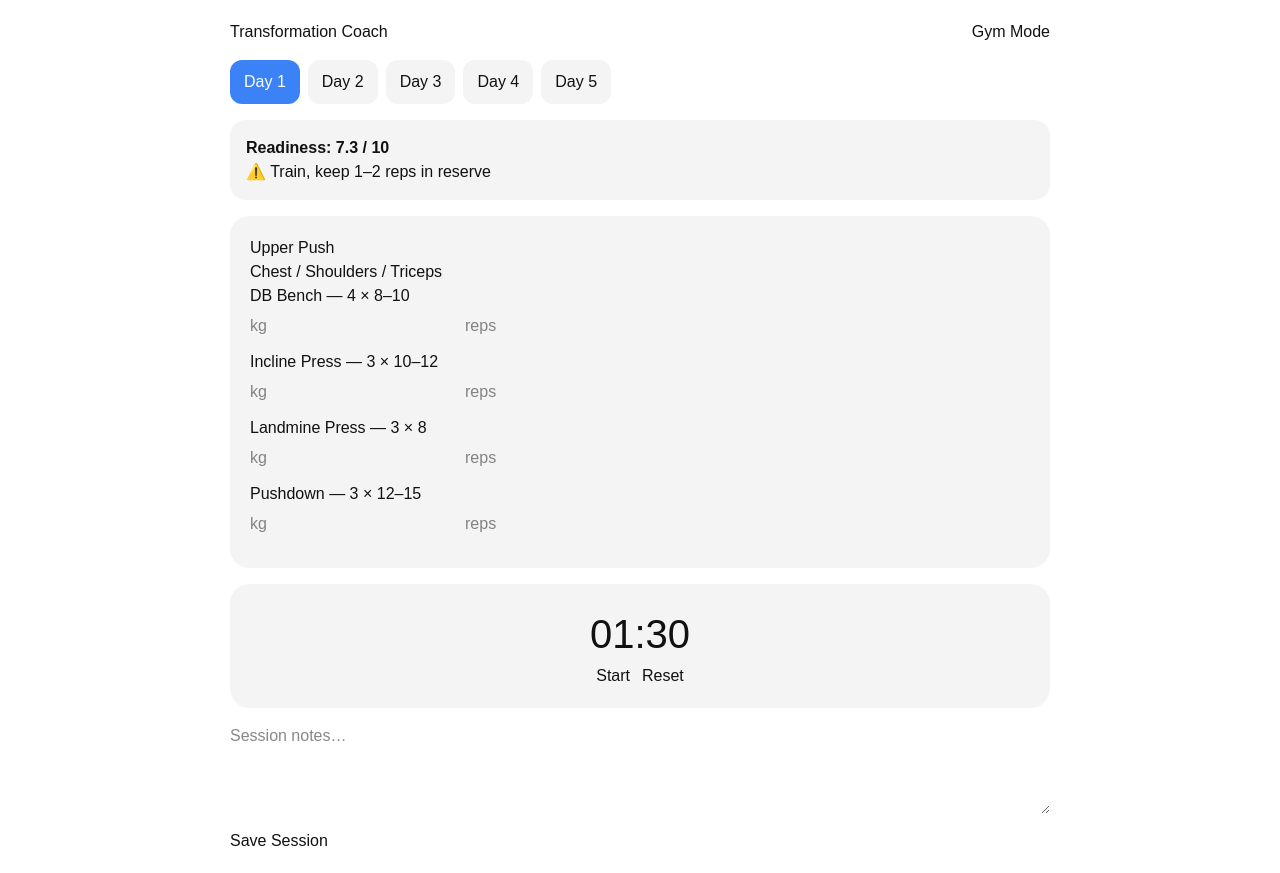
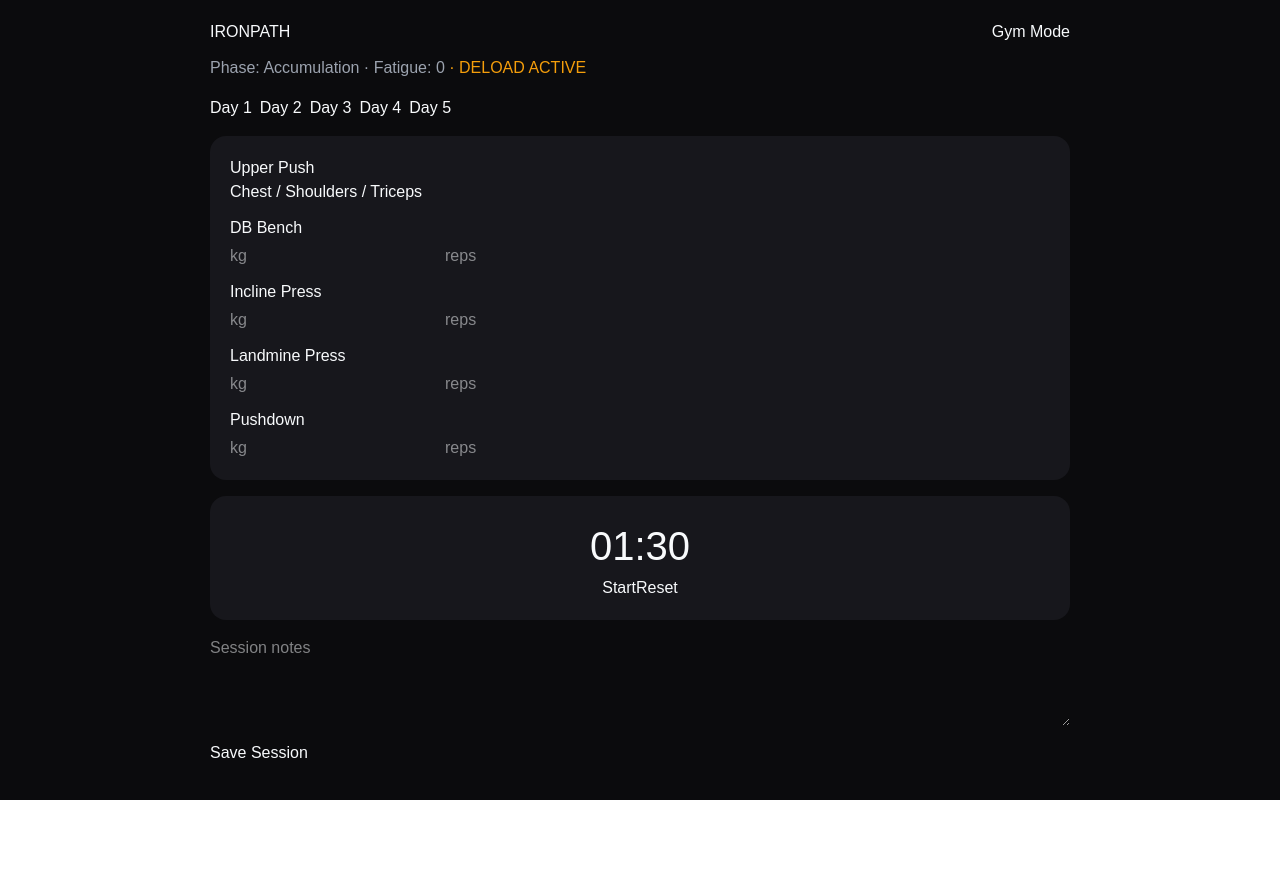
Before and after one commit to vajahat79-lang/transformation-coach, a Next.js app: page / in a window 1280 px wide. After the commit the page ends 800 px from the top, so only its background shows below. Built offline with nearby package versions, Linux system fonts and the light colour scheme.

Commit message:
IronPath v6: adaptive coaching engine

```diff
--- a/components/TransformationCoachApp.tsx
+++ b/components/TransformationCoachApp.tsx
@@ -2,8 +2,19 @@
 
 import { useEffect, useMemo, useState } from 'react';
 
-// ===================== Types =====================
+/* =========================================================
+   IRONPATH — Adaptive Strength Coaching (V6)
+   Single‑file implementation with:
+   - Brand colours + logo placeholder
+   - Weight & reps logging
+   - Progress charts (minimal inline SVG)
+   - Fatigue analysis + auto deload detection
+   - 12‑week periodised program engine
+   - PWA‑safe, SSR‑safe client component
+   ========================================================= */
+/* ===================== Types ===================== */
 type Day = 1 | 2 | 3 | 4 | 5;
+
 
 type Workout = {
   readonly title: string;
@@ -17,138 +28,182 @@ type Readiness = {
   sleep: number;  // 0–10
 };
 
+type Performance = { weight?: number; reps?: number };
+
+
 type SessionLog = {
-  date: string; // YYYY-MM-DD
+  date: string; // YYYY‑MM‑DD
   day: Day;
   readiness: Readiness;
   notes: string;
-  performance: Record<string, { weight?: number; reps?: number }>;
+  performance: Record<string, Performance>;
 };
 
-// ===================== Helpers =====================
+type Phase = {
+  name: 'Accumulation' | 'Intensification' | 'Deload';
+  weeks: number;
+  volume: number;
+  intensity: number;
+};
+
+
+/* ===================== Brand ===================== */
+const brand = {
+  bg: '#0B0B0D',
+  panel: '#17171C',
+  accent: '#3B82F6',
+  success: '#22C55E',
+  warning: '#F59E0B',
+  danger: '#EF4444',
+  text: '#F8FAFC',
+  muted: '#9CA3AF',
+};
+
+
+/* ===================== Helpers ===================== */
 const todayISO = () => new Date().toISOString().slice(0, 10);
+
 
 function computeReadinessScore(r: Readiness): number {
   return Math.round((((10 - r.pain) + r.energy + r.sleep) / 3) * 10) / 10;
 }
 
+
 function readinessAdvice(score: number): string {
-  if (score >= 7.5) return '✅ Push as planned';
-  if (score >= 5.5) return '⚠️ Train, keep 1–2 reps in reserve';
-  return '🧠 Reduce volume or skip optional work';
+  if (score >= 7.5) return 'Push as planned';
+  if (score >= 5.5) return 'Train, keep 1–2 RIR';
+  return 'Reduce volume or prioritise recovery';
 }
 
-// ===================== Component =====================
-export default function TransformationCoachApp() {
+function fatigueIndex(history: SessionLog[]): number {
+  const recent = history.slice(0, 7);
+  if (recent.length < 3) return 0;
+  const avg = recent.reduce((s, h) => s + computeReadinessScore(h.readiness), 0) / recent.length;
+  return Math.round((7.5 - avg) * 10) / 10;
+}
+
+
+function shouldDeload(history: SessionLog[]): boolean {
+  const fatigue = fatigueIndex(history);
+  const lowStreak = history.slice(0, 3).every(h => computeReadinessScore(h.readiness) < 5.5);
+  return fatigue >= 3 || lowStreak;
+}
+
+
+/* ===================== Program ===================== */
+const program: Phase[] = [
+  { name: 'Accumulation', weeks: 4, volume: 1.0, intensity: 0.9 },
+  { name: 'Intensification', weeks: 4, volume: 0.8, intensity: 1.05 },
+  { name: 'Accumulation', weeks: 3, volume: 1.0, intensity: 1.0 },
+  { name: 'Deload', weeks: 1, volume: 0.6, intensity: 0.85 },
+];
+
+
+function currentPhase(startDate: string): Phase {
+  const start = new Date(startDate).getTime();
+  const now = Date.now();
+  const weeksElapsed = Math.floor((now - start) / (1000 * 60 * 60 * 24 * 7));
+  let acc = 0;
+  for (const p of program) {
+    acc += p.weeks;
+    if (weeksElapsed < acc) return p;
+  }
+  return program[program.length - 1];
+}
+
+
+/* ===================== Charts (simple SVG) ===================== */
+function WeightChart({ data }: { data: { date: string; weight: number }[] }) {
+  if (data.length < 2) return null;
+  const max = Math.max(...data.map(d => d.weight));
+  const min = Math.min(...data.map(d => d.weight));
+  const points = data.map((d, i) => {
+    const x = (i / (data.length - 1)) * 300;
+    const y = 100 - ((d.weight - min) / (max - min || 1)) * 100;
+    return `${x},${y}`;
+  }).join(' ');
+
+
+  return (
+    <svg width={320} height={120} style={{ marginTop: 8 }}>
+      <polyline
+        fill="none"
+        stroke={brand.accent}
+        strokeWidth="3"
+        points={points}
+      />
+    </svg>
+  );
+}
+
+
+/* ===================== Component ===================== */
+export default function IronPathApp() {
   const [day, setDay] = useState<Day>(1);
   const [timer, setTimer] = useState(90);
   const [running, setRunning] = useState(false);
   const [notes, setNotes] = useState('');
   const [gymMode, setGymMode] = useState(false);
 
+
   const [readiness, setReadiness] = useState<Readiness>({ pain: 2, energy: 7, sleep: 7 });
   const [completed, setCompleted] = useState<Record<string, boolean>>({});
-  const [performance, setPerformance] = useState<Record<string, { weight?: number; reps?: number }>>({});
+  const [performance, setPerformance] = useState<Record<string, Performance>>({});
   const [history, setHistory] = useState<SessionLog[]>([]);
 
-  // ===================== Workouts =====================
-  const workouts = useMemo(
-    () => ({
-      1: {
-        title: 'Upper Push',
-        focus: 'Chest / Shoulders / Triceps',
-        exercises: [
-          'DB Bench — 4 × 8–10',
-          'Incline Press — 3 × 10–12',
-          'Landmine Press — 3 × 8',
-          'Pushdown — 3 × 12–15',
-        ],
-      },
-      2: {
-        title: 'Upper Pull',
-        focus: 'Back / Rear Delts / Biceps',
-        exercises: [
-          'Row — 4 × 8–10',
-          'Pulldown — 4 × 10–12',
-          'Face Pull — 3 × 15',
-          'Hammer Curl — 3 × 10–12',
-        ],
-      },
-      3: {
-        title: 'Lower Body',
-        focus: 'Glutes / Quads / Hamstrings',
-        exercises: [
-          'Leg Press — 4 × 8–10',
-          'RDL — 3 × 8',
-          'Split Squat — 3 × 10 / leg',
-          'Calf Raise — 4 × 12–15',
-        ],
-      },
-      4: {
-        title: 'Conditioning',
-        focus: 'Engine + Core',
-        exercises: [
-          'Bike Intervals — 8 × 20s',
-          'Pallof Press — 3 × 12',
-          'Farmer Carry — 4 × 30 m',
-          'Reverse Crunch — 3 × 15',
-        ],
-      },
-      5: {
-        title: 'Optional Mix',
-        focus: 'Light volume / weak points',
-        exercises: [
-          'Goblet Squat — 3 × 12',
-          'Machine Press — 3 × 12',
-          'Row — 3 × 12',
-          'Laterals — 3 × 15',
-        ],
-      },
-    }),
-    []
-  );
+  const programStart = useMemo(() => history.at(-1)?.date ?? todayISO(), [history]);
+  const phase = currentPhase(programStart);
 
-  const workout: Workout = workouts[day];
+
+  /* ===================== Workouts ===================== */
+  const workouts: Record<Day, Workout> = useMemo(() => ({
+    1: { title: 'Upper Push', focus: 'Chest / Shoulders / Triceps', exercises: [
+      'DB Bench', 'Incline Press', 'Landmine Press', 'Pushdown',
+    ]},
+    2: { title: 'Upper Pull', focus: 'Back / Rear Delts / Biceps', exercises: [
+      'Row', 'Pulldown', 'Face Pull', 'Hammer Curl',
+    ]},
+    3: { title: 'Lower Body', focus: 'Glutes / Quads / Hamstrings', exercises: [
+      'Leg Press', 'RDL', 'Split Squat', 'Calf Raise',
+    ]},
+    4: { title: 'Conditioning', focus: 'Engine + Core', exercises: [
+      'Bike Intervals', 'Pallof Press', 'Farmer Carry', 'Reverse Crunch',
+    ]},
+    5: { title: 'Optional Mix', focus: 'Light volume / weak points', exercises: [
+      'Goblet Squat', 'Machine Press', 'Row', 'Laterals',
+    ]},
+  }), []);
+
+
+  const workout = workouts[day];
   const readinessScore = computeReadinessScore(readiness);
-
-  // ===================== Timer =====================
+  const fatigue = fatigueIndex(history);
+  const deloadActive = shouldDeload(history) || phase.name === 'Deload';
+  /* ===================== Timer ===================== */
   useEffect(() => {
     if (!running) return;
-    const id = setInterval(() => {
-      setTimer((t) => (t <= 1 ? (setRunning(false), 0) : t - 1));
-    }, 1000);
+    const id = setInterval(() => setTimer(t => t <= 1 ? (setRunning(false), 0) : t - 1), 1000);
     return () => clearInterval(id);
   }, [running]);
 
   function resetTimer() {
-    if (readinessScore < 5.5) setTimer(120);
-    else if (readinessScore >= 7.5) setTimer(75);
-    else setTimer(90);
+    setTimer(deloadActive ? 120 : readinessScore >= 7.5 ? 75 : 90);
   }
 
-  // ===================== Persistence =====================
-  const STORAGE_KEY = 'tc_v5_state';
-
+  /* ===================== Persistence ===================== */
+  const STORAGE_KEY = 'ironpath_v6';
   useEffect(() => {
-    const raw = localStorage.getItem(STORAGE_KEY);
-    if (!raw) return;
     try {
+      const raw = localStorage.getItem(STORAGE_KEY);
+      if (!raw) return;
       const d = JSON.parse(raw);
-      if (d.day) setDay(d.day);
-      if (d.notes) setNotes(d.notes);
-      if (d.readiness) setReadiness(d.readiness);
-      if (d.history) setHistory(d.history);
-      if (d.gymMode !== undefined) setGymMode(d.gymMode);
+      setHistory(d.history ?? []);
     } catch {}
   }, []);
 
   useEffect(() => {
-    localStorage.setItem(
-      STORAGE_KEY,
-      JSON.stringify({ day, notes, readiness, history, gymMode })
-    );
-  }, [day, notes, readiness, history, gymMode]);
-
+    localStorage.setItem(STORAGE_KEY, JSON.stringify({ history }));
+  }, [history]);
   function saveSession() {
     const entry: SessionLog = {
       date: todayISO(),
@@ -157,122 +212,79 @@ export default function TransformationCoachApp() {
       notes,
       performance,
     };
-    setHistory((h) => [entry, ...h.filter((x) => x.date !== entry.date)].slice(0, 30));
+    setHistory(h => [entry, ...h.filter(x => x.date !== entry.date)].slice(0, 90));
     setCompleted({});
     setPerformance({});
   }
 
-  // ===================== Auto Gym Mode =====================
+  /* ===================== Auto Gym Mode ===================== */
   useEffect(() => {
     if (typeof window !== 'undefined' && window.innerWidth < 768) setGymMode(true);
   }, []);
 
-  // ===================== Styles =====================
-  const bg = gymMode ? '#0b0b0d' : '#ffffff';
-  const card = gymMode ? '#1a1a1f' : '#f4f4f5';
-  const fg = gymMode ? '#f8fafc' : '#111111';
-
-  // ===================== UI =====================
+  /* ===================== UI ===================== */
   return (
-    <div style={{ minHeight: '100vh', background: bg, color: fg }}>
-      <div style={{ padding: 20, maxWidth: 860, margin: '0 auto' }}>
+    <div style={{ minHeight: '100vh', background: brand.bg, color: brand.text }}>
+      <div style={{ maxWidth: 900, margin: '0 auto', padding: 20 }}>
         <header style={{ display: 'flex', justifyContent: 'space-between', alignItems: 'center' }}>
-          <h1>Transformation Coach</h1>
-          <button onClick={() => setGymMode((v) => !v)}>
-            {gymMode ? 'Normal Mode' : 'Gym Mode'}
-          </button>
+          <h1>IRONPATH</h1>
+          <button onClick={() => setGymMode(v => !v)}>Gym Mode</button>
         </header>
 
-        {/* Day Selector */}
-        <div style={{ display: 'flex', gap: 8, margin: '16px 0', flexWrap: 'wrap' }}>
-          {[1, 2, 3, 4, 5].map((d) => (
-            <button
-              key={d}
-              onClick={() => {
-                setDay(d as Day);
-                setCompleted({});
-                setPerformance({});
-                resetTimer();
-              }}
-              style={{
-                padding: '10px 14px',
-                borderRadius: 12,
-                background: day === d ? '#3b82f6' : card,
-                color: day === d ? '#fff' : fg,
-              }}
-            >
+        <div style={{ marginTop: 12, color: brand.muted }}>
+          Phase: {phase.name} · Fatigue: {fatigue}
+          {deloadActive && <span style={{ color: brand.warning }}> · DELOAD ACTIVE</span>}
+        </div>
+
+
+        <div style={{ display: 'flex', gap: 8, marginTop: 16 }}>
+          {[1,2,3,4,5].map(d => (
+            <button key={d} onClick={() => { setDay(d as Day); resetTimer(); }}>
               Day {d}
             </button>
           ))}
         </div>
 
-        {/* Readiness */}
-        <div style={{ background: card, padding: 16, borderRadius: 16 }}>
-          <strong>Readiness: {readinessScore} / 10</strong>
-          <div>{readinessAdvice(readinessScore)}</div>
-        </div>
-
-        {/* Workout */}
-        <div style={{ background: card, padding: 20, borderRadius: 20, marginTop: 16 }}>
+        <div style={{ background: brand.panel, padding: 20, borderRadius: 16, marginTop: 16 }}>
           <h2>{workout.title}</h2>
-          <p>{workout.focus}</p>
-
-          {workout.exercises.map((e) => (
-            <div key={e} style={{ marginBottom: 12 }}>
-              <div
-                onClick={() => setCompleted((c) => ({ ...c, [e]: !c[e] }))}
-                style={{
-                  cursor: 'pointer',
-                  fontWeight: completed[e] ? 'bold' : 'normal',
-                }}
-              >
+          <div>{workout.focus}</div>
+          {workout.exercises.map(e => (
+            <div key={e} style={{ marginTop: 12 }}>
+              <div onClick={() => setCompleted(c => ({ ...c, [e]: !c[e] }))}>
                 {completed[e] ? '✅ ' : ''}{e}
               </div>
-              <div style={{ display: 'flex', gap: 8, marginTop: 6 }}>
-                <input
-                  type="number"
-                  placeholder="kg"
+              <div style={{ display: 'flex', gap: 8, marginTop: 4 }}>
+                <input type="number" placeholder="kg" inputMode="numeric"
                   value={performance[e]?.weight ?? ''}
-                  onChange={(ev) =>
-                    setPerformance((p) => ({
-                      ...p,
-                      [e]: { ...p[e], weight: Number(ev.target.value) },
-                    }))
-                  }
+                  onChange={ev => setPerformance(p => ({ ...p, [e]: { ...p[e], weight: Number(ev.target.value) } }))}
                 />
-                <input
-                  type="number"
-                  placeholder="reps"
+                <input type="number" placeholder="reps" inputMode="numeric"
                   value={performance[e]?.reps ?? ''}
-                  onChange={(ev) =>
-                    setPerformance((p) => ({
-                      ...p,
-                      [e]: { ...p[e], reps: Number(ev.target.value) },
-                    }))
-                  }
+                  onChange={ev => setPerformance(p => ({ ...p, [e]: { ...p[e], reps: Number(ev.target.value) } }))}
                 />
               </div>
+              <WeightChart
+                data={history
+                  .filter(h => h.performance?.[e]?.weight)
+                  .map(h => ({ date: h.date, weight: h.performance[e].weight! }))}
+              />
             </div>
           ))}
         </div>
 
-        {/* Timer */}
-        <div style={{ background: card, padding: 20, borderRadius: 20, marginTop: 16, textAlign: 'center' }}>
+        <div style={{ background: brand.panel, padding: 20, borderRadius: 16, marginTop: 16, textAlign: 'center' }}>
           <div style={{ fontSize: 40 }}>
             {String(Math.floor(timer / 60)).padStart(2, '0')}:{String(timer % 60).padStart(2, '0')}
           </div>
-          <div style={{ display: 'flex', gap: 12, justifyContent: 'center' }}>
-            <button onClick={() => setRunning((v) => !v)}>{running ? 'Pause' : 'Start'}</button>
-            <button onClick={resetTimer}>Reset</button>
-          </div>
+          <button onClick={() => setRunning(v => !v)}>{running ? 'Pause' : 'Start'}</button>
+          <button onClick={resetTimer}>Reset</button>
         </div>
 
-        {/* Notes */}
         <textarea
+          placeholder="Session notes"
           value={notes}
-          onChange={(e) => setNotes(e.target.value)}
-          placeholder="Session notes…"
-          style={{ width: '100%', marginTop: 16, height: 90 }}
+          onChange={e => setNotes(e.target.value)}
+          style={{ width: '100%', height: 90, marginTop: 16 }}
         />
         <button onClick={saveSession} style={{ marginTop: 8 }}>Save Session</button>
       </div>
```
